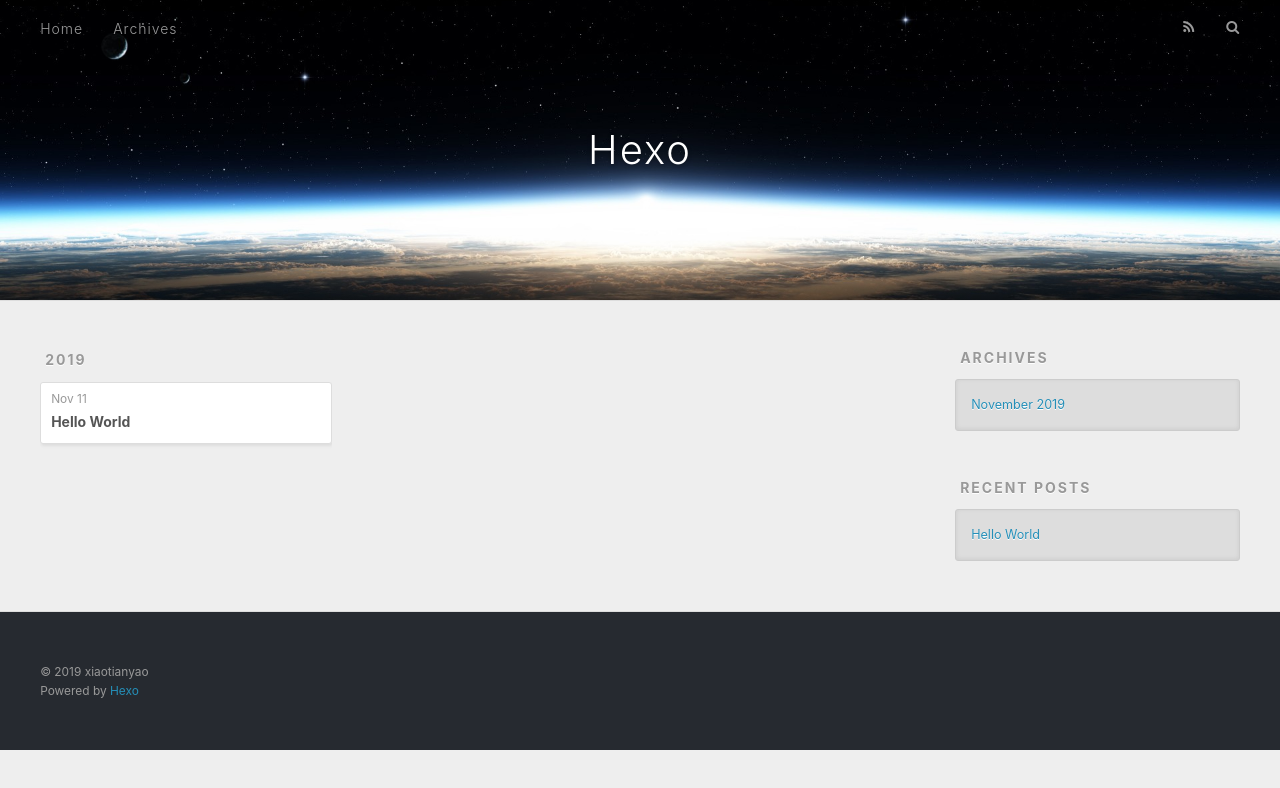
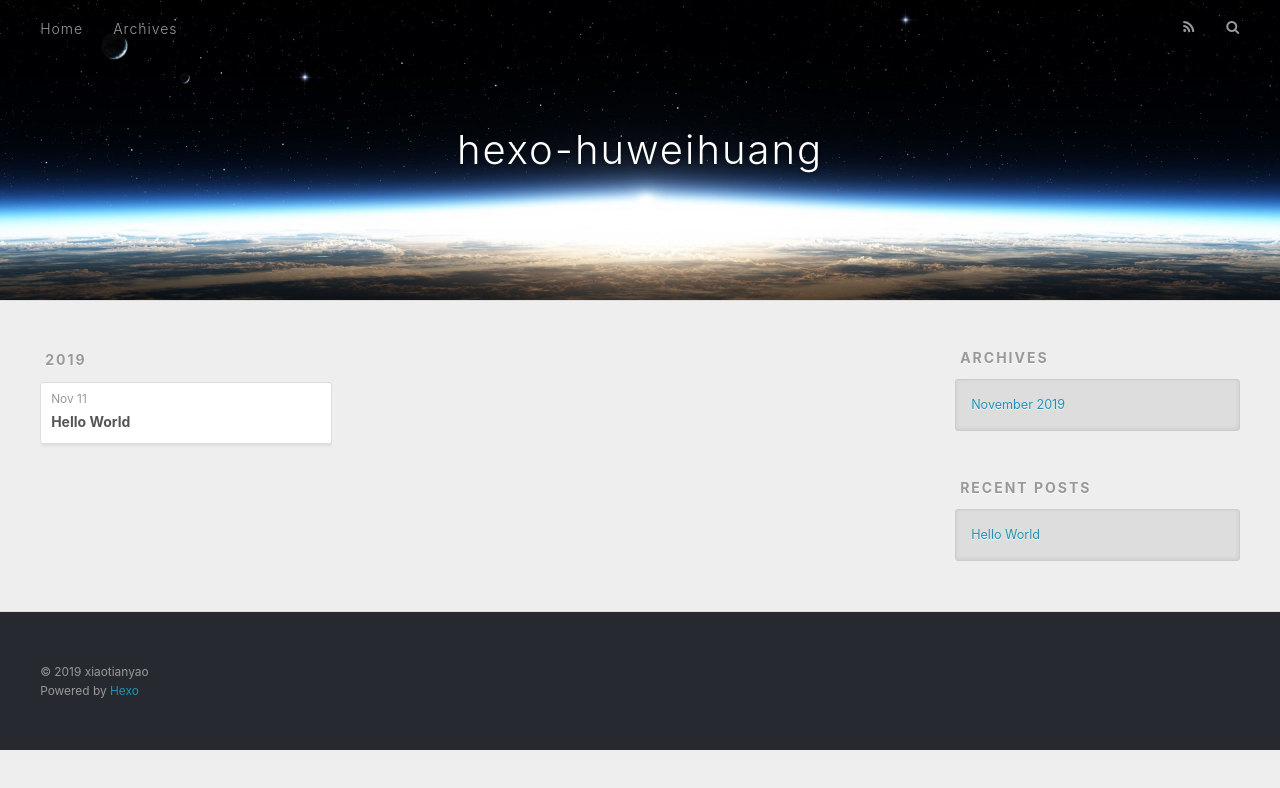
Before and after one commit to xiaotianyao/xiaotianyao.github.io, a plain HTML site: page archives/2019/11/index.html in a window 1280 px wide. Drawn offline with nearby package versions, Linux system fonts and the light colour scheme.

Commit message:
Site updated: 2019-11-11 20:08:03

```diff
--- a/archives/2019/11/index.html
+++ b/archives/2019/11/index.html
@@ -5,16 +5,16 @@
 
 
 
-  <title>Archives: 2019/11 | Hexo</title>
+  <title>Archives: 2019/11 | hexo-huweihuang</title>
   <meta name="viewport" content="width=device-width, initial-scale=1, maximum-scale=1">
   <meta property="og:type" content="website">
-<meta property="og:title" content="Hexo">
+<meta property="og:title" content="hexo-huweihuang">
 <meta property="og:url" content="http:&#x2F;&#x2F;xiaotianyao.github.io&#x2F;archives&#x2F;2019&#x2F;11&#x2F;index.html">
-<meta property="og:site_name" content="Hexo">
+<meta property="og:site_name" content="hexo-huweihuang">
 <meta property="og:locale" content="en">
 <meta name="twitter:card" content="summary">
 
-    <link rel="alternate" href="/atom.xml" title="Hexo" type="application/atom+xml">
+    <link rel="alternate" href="/atom.xml" title="hexo-huweihuang" type="application/atom+xml">
 
 
     <link rel="icon" href="/favicon.png">
@@ -33,7 +33,7 @@
   <div id="header-outer" class="outer">
     <div id="header-title" class="inner">
       <h1 id="logo-wrap">
-        <a href="/" id="logo">Hexo</a>
+        <a href="/" id="logo">hexo-huweihuang</a>
       </h1>
 
     </div>
```
Also changed, not shown: 2019/11/11/hello-world/index.html (+5 -5 lines), archives/2019/index.html (+5 -5 lines), archives/index.html (+5 -5 lines), index.html (+6 -6 lines).
